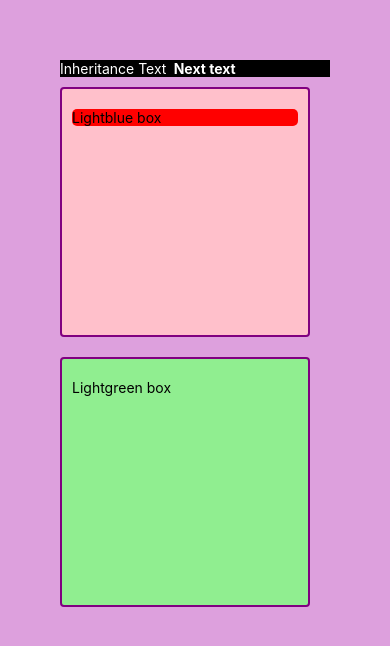
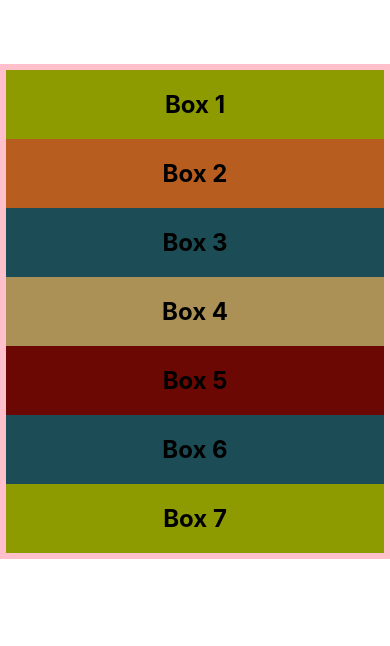
Before and after one commit to raartist/react-native-topics, a React Native app: screen / in a window 390 px wide. Shown: the top 646 px of the page. Built offline with nearby package versions, Linux system fonts and the light colour scheme.

Commit message:
flex box

```diff
--- a/App.js
+++ b/App.js
@@ -1,8 +1,9 @@
-import { StyleSheet, Text, View } from "react-native";
+import { StyleSheet, View } from "react-native";
+import Box from "./components/Box";
 
 /*/last property will take advantage of style in the styling array}*/
 
-// Style - Inheritance
+// Layouts - Flexbox
 
 // box shadow like box shadow object can only be applicable for ios devices not on android
 // to do box shadow on android devices we need to use android elevate api
@@ -10,68 +11,17 @@
 export default function App() {
   return (
     <View style={styles.container}>
-      <View style={styles.darkMode}>
-        <Text style={styles.darkModeText}>
-          Inheritance Text <Text style={styles.boldText}> Next text</Text>
-        </Text>
-      </View>
-      <View style={[styles.lightblue, styles.box, styles.boxshadow, styles.androidElevate]}>
-        <Text style={{ borderRadius: 5, backgroundColor: "red" }}>Lightblue box</Text>
-      </View>
-      <View style={[styles.box, styles.lightgreen, styles.boxshadow, styles.androidElevate]}>
-        <Text>Lightgreen box</Text>
-      </View>
+      <Box style={{ backgroundColor: "#8e9b00" }}>Box 1</Box>
+      <Box style={{ backgroundColor: "#b65d1f" }}>Box 2</Box>
+      <Box style={{ backgroundColor: "#1c4c56" }}>Box 3</Box>
+      <Box style={{ backgroundColor: "#ab9156" }}>Box 4</Box>
+      <Box style={{ backgroundColor: "#6b0803" }}>Box 5</Box>
+      <Box style={{ backgroundColor: "#1c4c56" }}>Box 6</Box>
+      <Box style={{ backgroundColor: "#8e9b00" }}>Box 7</Box>
     </View>
   );
 }
 
 const styles = StyleSheet.create({
-  container: {
-    flex: 1,
-    backgroundColor: "plum",
-    padding: 60,
-  },
-  box: {
-    width: 250,
-    height: 250,
-    //padding and margin
-    paddingHorizontal: 10,
-    paddingVertical: 20,
-    marginVertical: 10,
-    //border
-    borderWidth: 2,
-    borderColor: "purple",
-    backgroundColor: "pink",
-    //borderRadius - only applies to android when applied on Textcomponent , however View component supports in both platforms
-    borderRadius: 5,
-  },
-  lightblue: {
-    backgroundColor: "lightblue",
-  },
-  lightgreen: {
-    backgroundColor: "lightgreen",
-  },
-  boxshadow: {
-    shadowColor: "#333333",
-    shadowOffset: {
-      width: 6,
-      height: 6,
-    },
-    shadowOpacity: 0.6,
-    borderRadius: 4,
-  },
-  androidElevate: {
-    elevation: 10,
-    shadowColor: "red",
-  },
-  darkMode:{
-    backgroundColor:"black",
-    color:"white",  //this color is not inherited in the children of view which is text
-  },
-  darkModeText:{
-    color:"white"
-  },
-  boldText:{
-    fontWeight:"bold"
-  }
+  container: { marginTop: 64, borderWidth: 6, borderColor: "pink" },
 });
--- /dev/null
+++ b/components/Box.js
@@ -0,0 +1,21 @@
+import { StyleSheet, Text, View } from "react-native";
+
+export default function Box({ children, style }) {
+  return (
+    <View style={[styles.box, style]}>
+      <Text style={styles.text}>{children}</Text>
+    </View>
+  );
+}
+
+const styles = StyleSheet.create({
+  box: {
+    backgroundColor: "#fff",
+    padding: 20,
+  },
+  text: {
+    fontSize: 24,
+    fontWeight: "bold",
+    textAlign: "center",
+  },
+});
```
